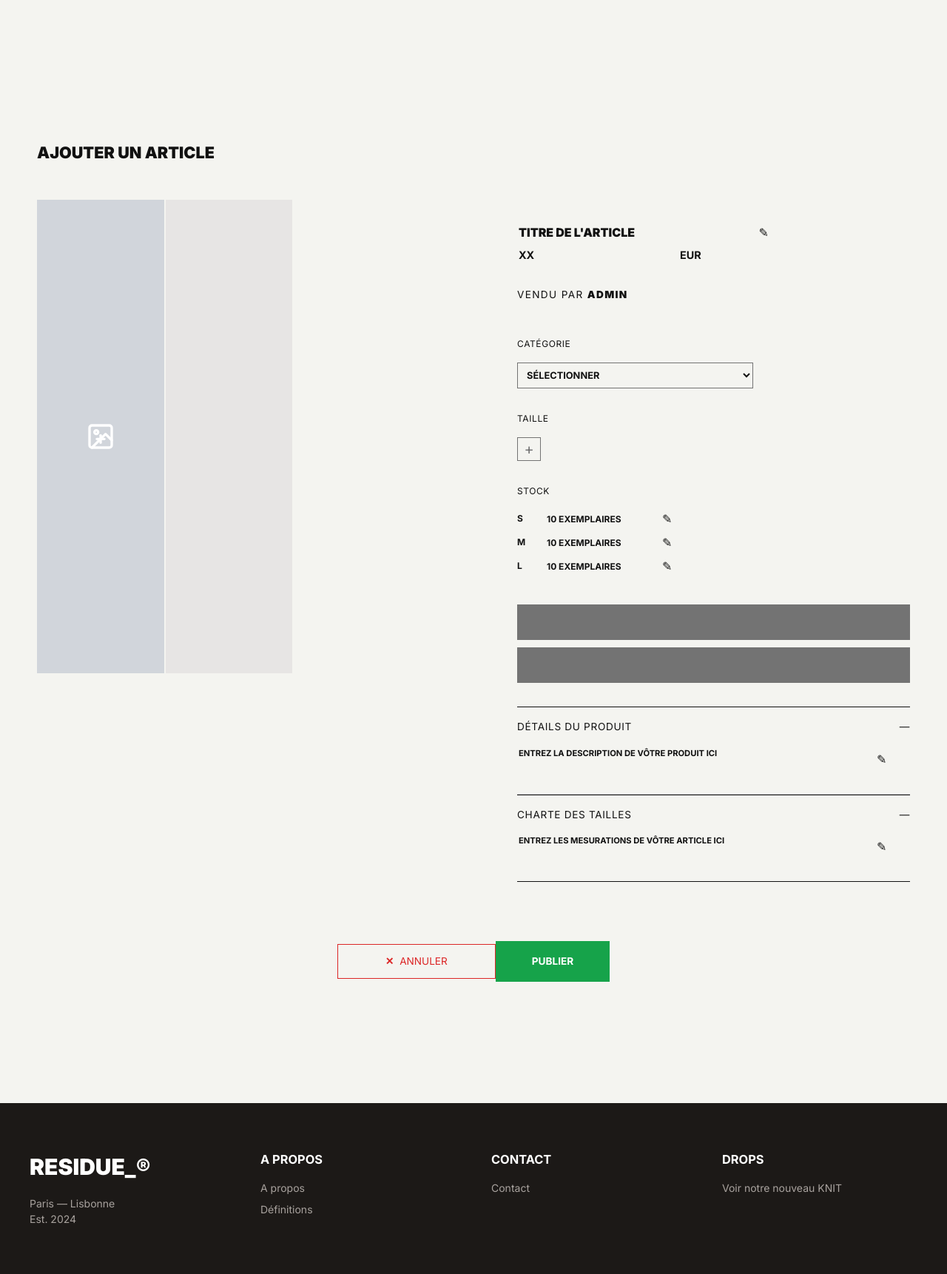
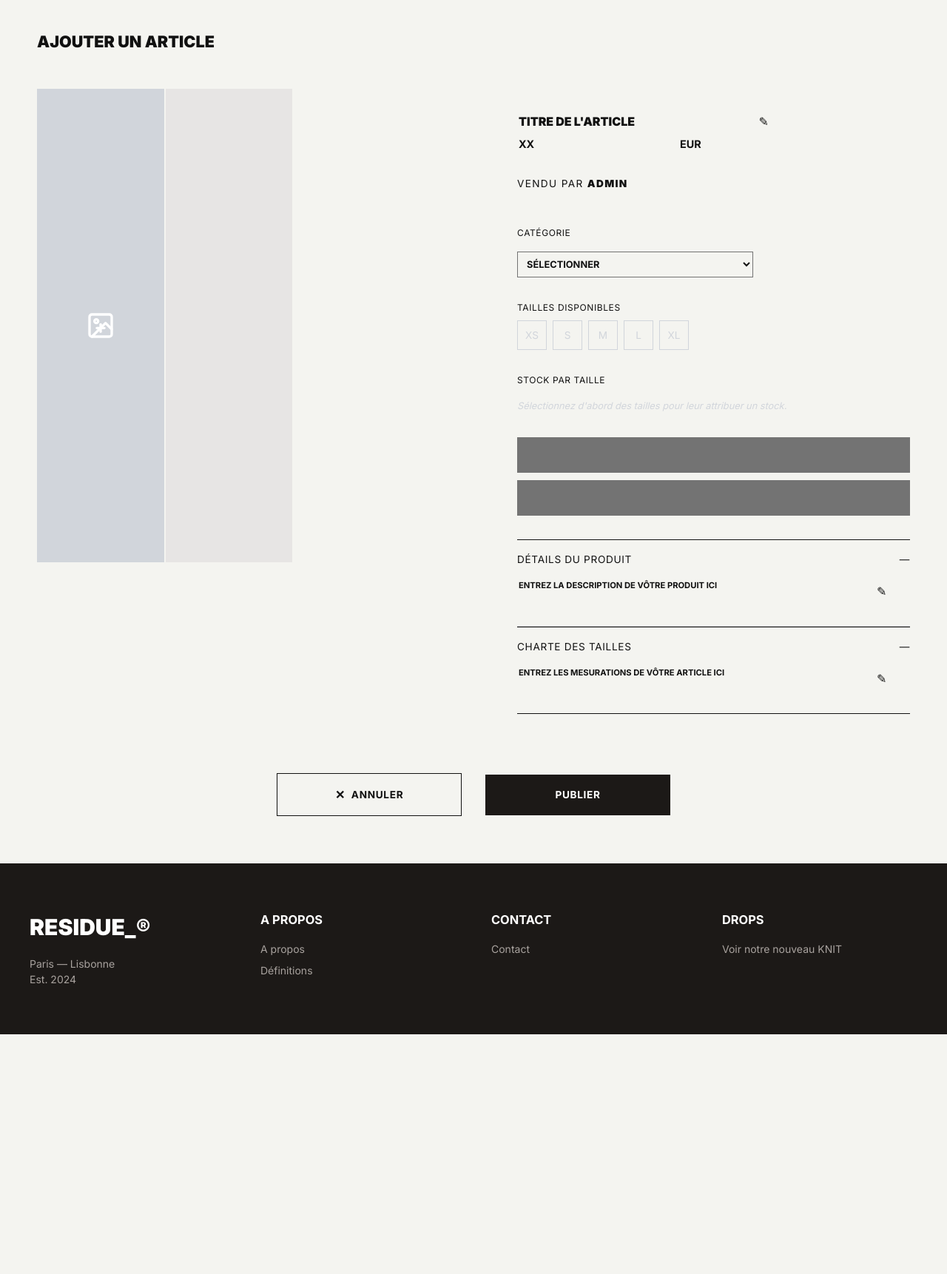
Before and after one commit to samuelblry/Residue_, a PHP site: page /add_article.php in a window 1280 px wide. Shown: the part 90-1812 px from the top of the page at 74% size. After the commit the page ends 1488 px from the top, so only its background shows below. Run offline with PHP 8.4, Linux system fonts and the light colour scheme; a user stored in the database is signed in.

Commit message:
page ajout article finie

```diff
--- a/add_article.php
+++ b/add_article.php
@@ -17,8 +17,19 @@ if ($_SERVER["REQUEST_METHOD"] == "POST") {
     $category = isset($_POST['category']) ? mysqli_real_escape_string($mysqli, $_POST['category']) : 'Autre';
     $author_id = $_SESSION['user_id'];
 
+    // Traitement des stocks par taille
+    $stocks = isset($_POST['stock']) ? $_POST['stock'] : [];
+
+    // On peut avoir une validation basique : un article doit avoir au moins 1 stock dans n'importe quelle taille
+    $total_stock = 0;
+    foreach($stocks as $qty) {
+        $total_stock += intval($qty);
+    }
+
     if (empty($name) || empty($price)) {
         $error = "Veuillez remplir les champs obligatoires (Titre, Prix).";
+    } elseif ($total_stock <= 0) {
+        $error = "Veuillez définir un stock pour au moins une taille.";
     } elseif (!isset($_FILES['images']) || count($_FILES['images']['name']) === 0 || empty($_FILES['images']['name'][0])) {
         $error = "Veuillez joindre au moins une image.";
     } else {
@@ -77,6 +88,11 @@ if ($_SERVER["REQUEST_METHOD"] == "POST") {
             }
 
             if ($uploadSuccessCount > 0) {
+                // Mettre à jour le stock total calculé sur l'article
+                $stmt_stock = $mysqli->prepare("UPDATE article SET stock = ? WHERE id = ?");
+                $stmt_stock->bind_param("di", $total_stock, $article_id);
+                $stmt_stock->execute();
+
                 $mysqli->commit();
                 $success = "L'article a été mis en vente avec succès !";
             } else {
@@ -154,6 +170,7 @@ include 'includes/header.php';
                 <select name="category" class="categorySelect" required>
                     <option value="" disabled selected>SÉLECTIONNER</option>
                     <option value="Knitwear">KNITWEAR</option>
+                    <option value="Vestes">VESTES</option>
                     <option value="Hoodies">HOODIES</option>
                     <option value="T-shirts">T-SHIRTS</option>
                     <option value="Pantalons">PANTALONS</option>
@@ -162,28 +179,37 @@ include 'includes/header.php';
                 </select>
             </div>
 
-            <div class="formSection">
-                <div class="sectionHeader">TAILLE</div>
-                <button type="button" class="addBtnSquare">+</button>
+            <div class="formSection" style="flex-direction: column; align-items: flex-start;">
+                <div class="sectionHeader" style="margin-bottom: 0.5rem; width: 100%;">TAILLES DISPONIBLES</div>
+                <div class="sizeOptionsSelect" id="sizeSelector">
+                    <button type="button" class="sizeBtn selectable" data-size="XS">XS</button>
+                    <button type="button" class="sizeBtn selectable" data-size="S">S</button>
+                    <button type="button" class="sizeBtn selectable" data-size="M">M</button>
+                    <button type="button" class="sizeBtn selectable" data-size="L">L</button>
+                    <button type="button" class="sizeBtn selectable" data-size="XL">XL</button>
+                </div>
             </div>
 
-            <div class="formSection">
-                <div class="sectionHeader">STOCK</div>
-                <!-- Une ligne par taille comme demandé -->
-                <div class="stockLine">
-                    <span class="stockSize">S</span>
-                    <input type="text" class="editableInput stockInput" value="10 EXEMPLAIRES">
-                    <span class="editIcon">✎</span>
+            <div class="formSection" style="flex-direction: column; align-items: flex-start; border-bottom: none;" id="stockSectionContainer">
+                <div class="sectionHeader" style="margin-bottom: 1rem; width: 100%;">STOCK PAR TAILLE</div>
+
+                <div id="stockLinesWrapper" style="width: 100%;">
+                    <!-- Les lignes s'affichent ou se cachent selon les tailles sélectionnées -->
+                    <?php
+                    $sizes = ['XS', 'S', 'M', 'L', 'XL'];
+                    foreach($sizes as $s):
+                    ?>
+                    <div class="stockLine" id="stockLine-<?php echo $s; ?>" style="display: none; margin-bottom: 0.5rem; align-items: center; justify-content: space-between;">
+                        <span class="stockSize" style="font-weight: 700; width: 30px;"><?php echo $s; ?></span>
+                        <div style="display: flex; align-items: center; background: transparent; border-bottom: 1px solid #737373; width: 80%;">
+                            <input type="number" name="stock[<?php echo $s; ?>]" class="editableInput stockInput" value="0" min="0" style="width: 100%; border: none;">
+                            <span style="font-size: 0.7rem; color: #737373; margin-left: 5px;">EXEMPLAIRES</span>
+                        </div>
+                    </div>
+                    <?php endforeach; ?>
                 </div>
-                <div class="stockLine">
-                    <span class="stockSize">M</span>
-                    <input type="text" class="editableInput stockInput" value="10 EXEMPLAIRES">
-                    <span class="editIcon">✎</span>
-                </div>
-                <div class="stockLine">
-                    <span class="stockSize">L</span>
-                    <input type="text" class="editableInput stockInput" value="10 EXEMPLAIRES">
-                    <span class="editIcon">✎</span>
+                <div id="noSizeSelectedMsg" style="font-size: 0.8rem; color: #d1d5db; font-style: italic;">
+                    Sélectionnez d'abord des tailles pour leur attribuer un stock.
                 </div>
             </div>
 
@@ -365,7 +391,37 @@ document.addEventListener("DOMContentLoaded", function() {
         }
     });
 
-    // 2. Gestion des accordéons
+    // 2. Gestion dynamique des Tailles et Stocks
+    const sizeBtns = document.querySelectorAll('.sizeBtn.selectable');
+    const noSizeMsg = document.getElementById('noSizeSelectedMsg');
+
+    // Fonctionnalité de sélection de taille
+    sizeBtns.forEach(btn => {
+        btn.addEventListener('click', function() {
+            this.classList.toggle('selected'); // Ajoute/retire la classe .selected (noire)
+
+            const size = this.dataset.size;
+            const stockLine = document.getElementById('stockLine-' + size);
+            const stockInput = stockLine.querySelector('input');
+
+            if (this.classList.contains('selected')) {
+                // Afficher la ligne de stock associée
+                stockLine.style.display = 'flex';
+                // Mettre à 1 par défaut quand on sélectionne une nouvelle taille si elle était à 0
+                if(stockInput.value === "0" || stockInput.value === "") stockInput.value = 1;
+            } else {
+                // Cacher et remettre à 0
+                stockLine.style.display = 'none';
+                stockInput.value = 0;
+            }
+
+            // Afficher/Cacher le message global "Sélectionnez une taille"
+            const anySelected = document.querySelectorAll('.sizeBtn.selectable.selected').length > 0;
+            noSizeMsg.style.display = anySelected ? 'none' : 'block';
+        });
+    });
+
+    // 3. Gestion des accordéons
     const accordions = document.querySelectorAll('.accordionHeader');
     accordions.forEach(acc => {
         acc.addEventListener('click', function() {
--- a/css/add_article.css
+++ b/css/add_article.css
@@ -1,7 +1,7 @@
 .addArticleContainer {
     max-width: 1400px;
     margin: 0 auto;
-    padding: 150px 50px 100px 50px;
+    padding: 0px 50px;
     background-color: #f4f4f0;
     color: #111;
     font-family: 'Inter', sans-serif;
@@ -234,6 +234,36 @@
     font-weight: 700;
 }
 
+/* Grille de sélection des tailles */
+.sizeOptionsSelect {
+    display: flex;
+    gap: 0.5rem;
+    flex-wrap: wrap;
+    width: 100%;
+}
+
+.sizeBtn.selectable {
+    width: 40px;
+    height: 40px;
+    border: 1px solid #d1d5db;
+    /* Gris clair par défaut (désélectionné) */
+    background: transparent;
+    font-size: 0.85rem;
+    color: #d1d5db;
+    cursor: pointer;
+    display: flex;
+    justify-content: center;
+    align-items: center;
+    font-weight: 500;
+    transition: all 0.2s;
+}
+
+.sizeBtn.selectable.selected {
+    border-color: #111;
+    color: #111;
+    font-weight: 700;
+}
+
 .addBtnSquare {
     width: 32px;
     height: 32px;
@@ -329,51 +359,53 @@
     display: flex;
     justify-content: center;
     align-items: center;
+    gap: 2rem;
+    /* Espace entre les deux boutons */
     margin-top: 4rem;
     margin-bottom: 4rem;
 }
 
 .actionBtn {
-    padding: 1rem 3rem;
+    padding: 1rem 0;
     font-size: 0.85rem;
     font-family: 'Inter', sans-serif;
     text-transform: uppercase;
     cursor: pointer;
     display: flex;
     align-items: center;
+    justify-content: center;
     transition: all 0.3s;
+    min-width: 250px;
+    /* Largeur uniforme pour les deux boutons */
+    letter-spacing: 0.05em;
+    font-weight: 700;
 }
 
 .cancelBtn {
-    border: 1px solid #dc2626;
-    /* Bordure rouge comme le texte */
+    border: 1px solid #111;
     background: transparent;
-    color: #dc2626;
-    padding: 0.75rem 4rem;
-    display: flex;
-    align-items: center;
-    justify-content: center;
+    color: #111;
 }
 
 .crossIcon {
     margin-right: 0.5rem;
     font-weight: bold;
+    font-size: 1rem;
 }
 
 .cancelBtn:hover {
-    background-color: #fee2e2;
-    border-color: #dc2626;
+    background-color: #f3f4f6;
 }
 
 .publishBtn {
-    background-color: #16a34a;
+    background-color: #1c1917;
     color: #fff;
-    border: 1px solid #16a34a;
-    font-weight: 700;
+    border: 1px solid #1c1917;
 }
 
 .publishBtn:hover {
-    background-color: #15803d;
+    background-color: #44403c;
+    border-color: #44403c;
 }
 
 @media (max-width: 900px) {
```
Also changed, not shown: img/art_12_699dd12436a74.jpg (added), img/art_12_699dd1243721b.jpg (added), img/art_12_699dd124378eb.jpg (added), img/art_12_699dd12437ee7.jpg (added), img/art_12_699dd1243853d.jpg (added).
